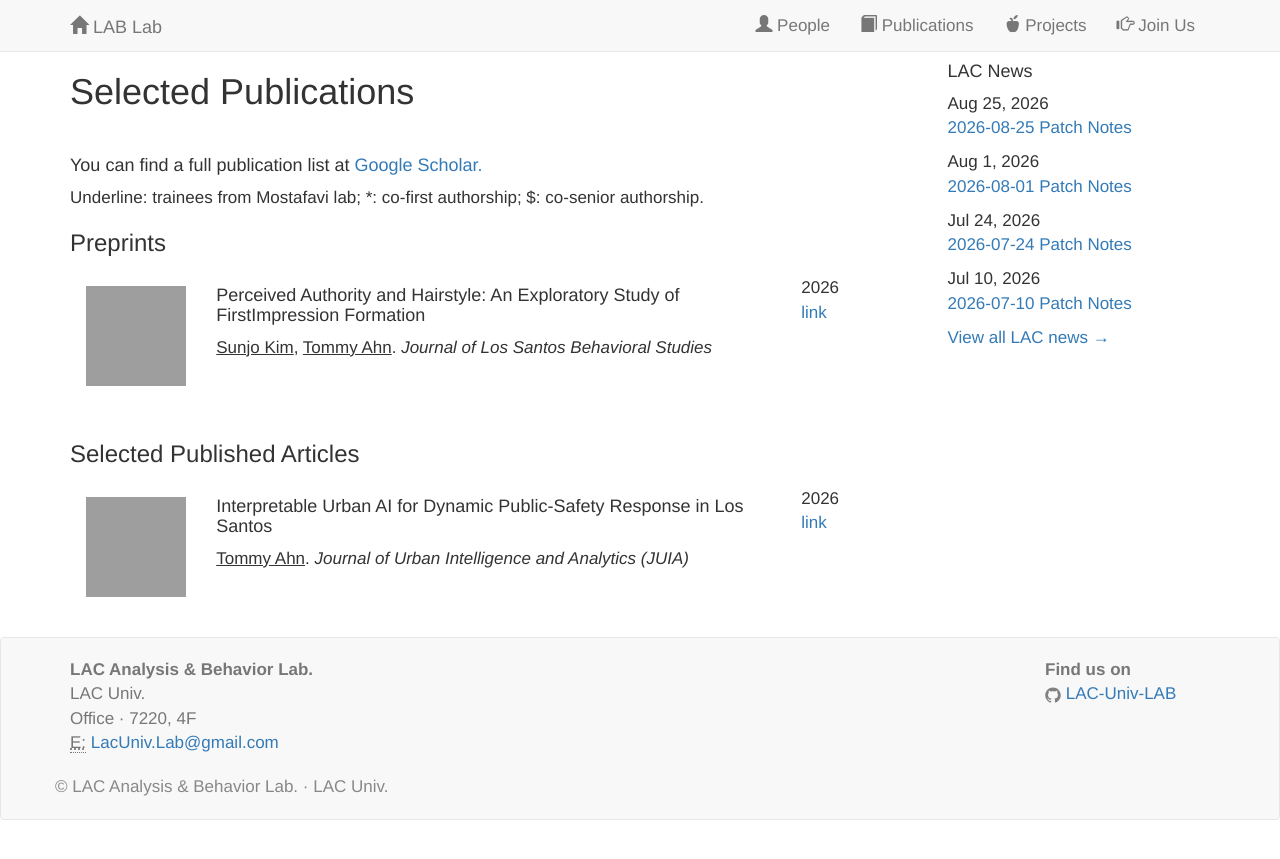
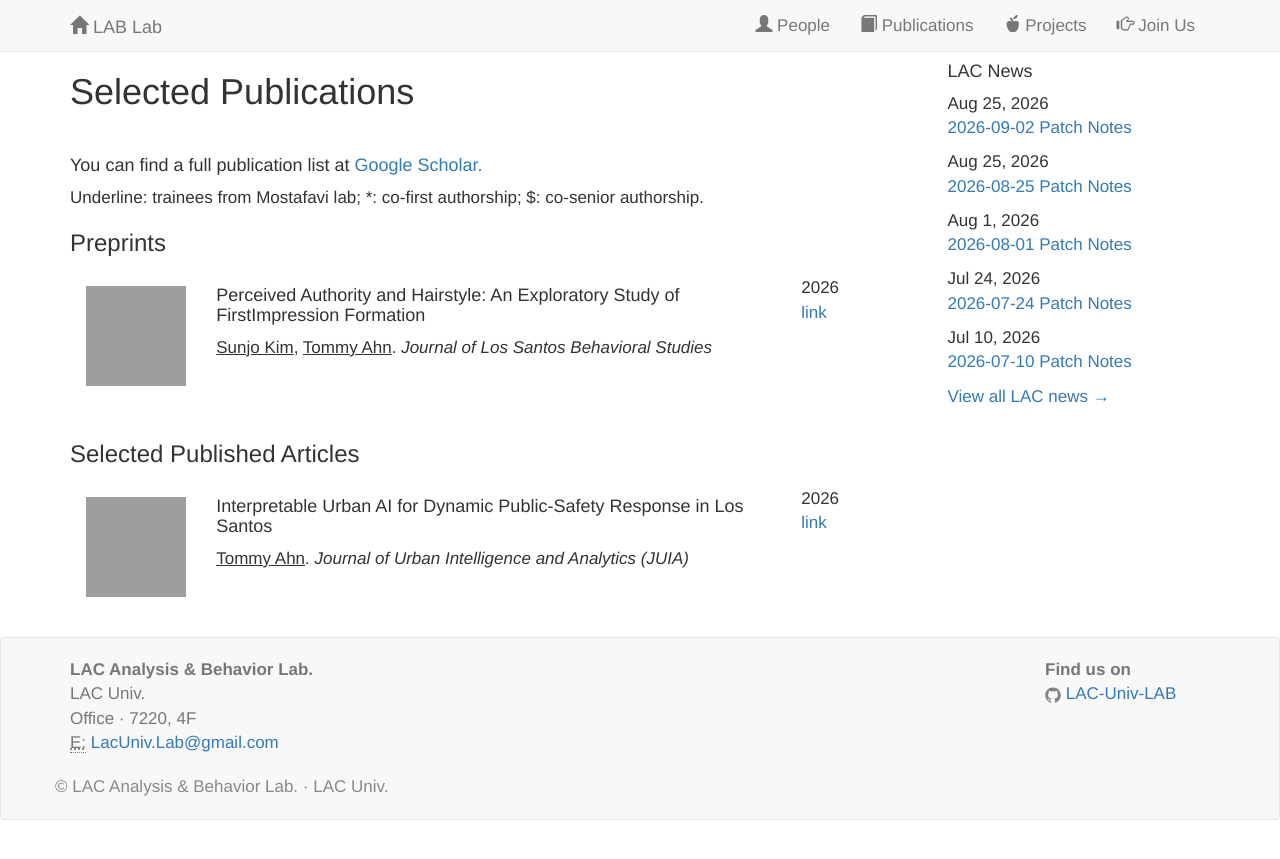
Before and after one commit to LAC-Univ-LAB/LAC-Univ-LAB.github.io, a Jekyll site: the page built from publications.html, in a window 1280 px wide, cut to the strip 0-859 px from the top of the page. Built offline with Jekyll 4.4.1, drawn with Linux system fonts in a browser that asks for light colours; nearby versions of some CDN libraries; a style sheet for code colours, icons or effects is not loaded; grey boxes are pictures that could not be loaded.

Commit message:
Update recent-news.html

```diff
--- a/_includes/recent-news.html
+++ b/_includes/recent-news.html
@@ -1,6 +1,16 @@
 <h4 class="news">LAC News</h4>
 
 <div class="lac-news">
+
+  <p>
+    <span class="post-meta">Aug 25, 2026</span><br>
+    <a class="post-link"
+       href="https://www.lac.gg/posts/single/PZKbXH9Jv6R6U99Pd3Bbg"
+       target="_blank">
+      2026-09-02 Patch Notes
+    </a>
+  </p>
+
 
   <p>
     <span class="post-meta">Aug 25, 2026</span><br>
```
